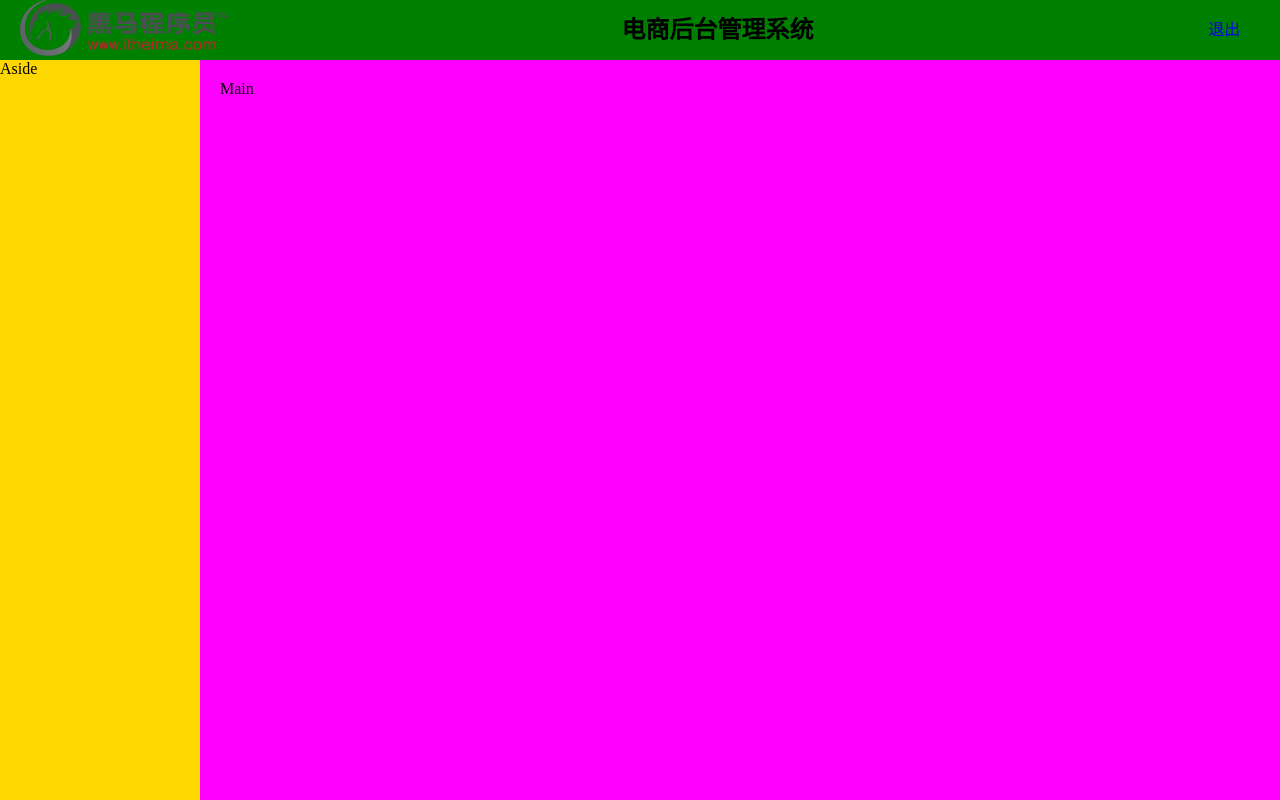
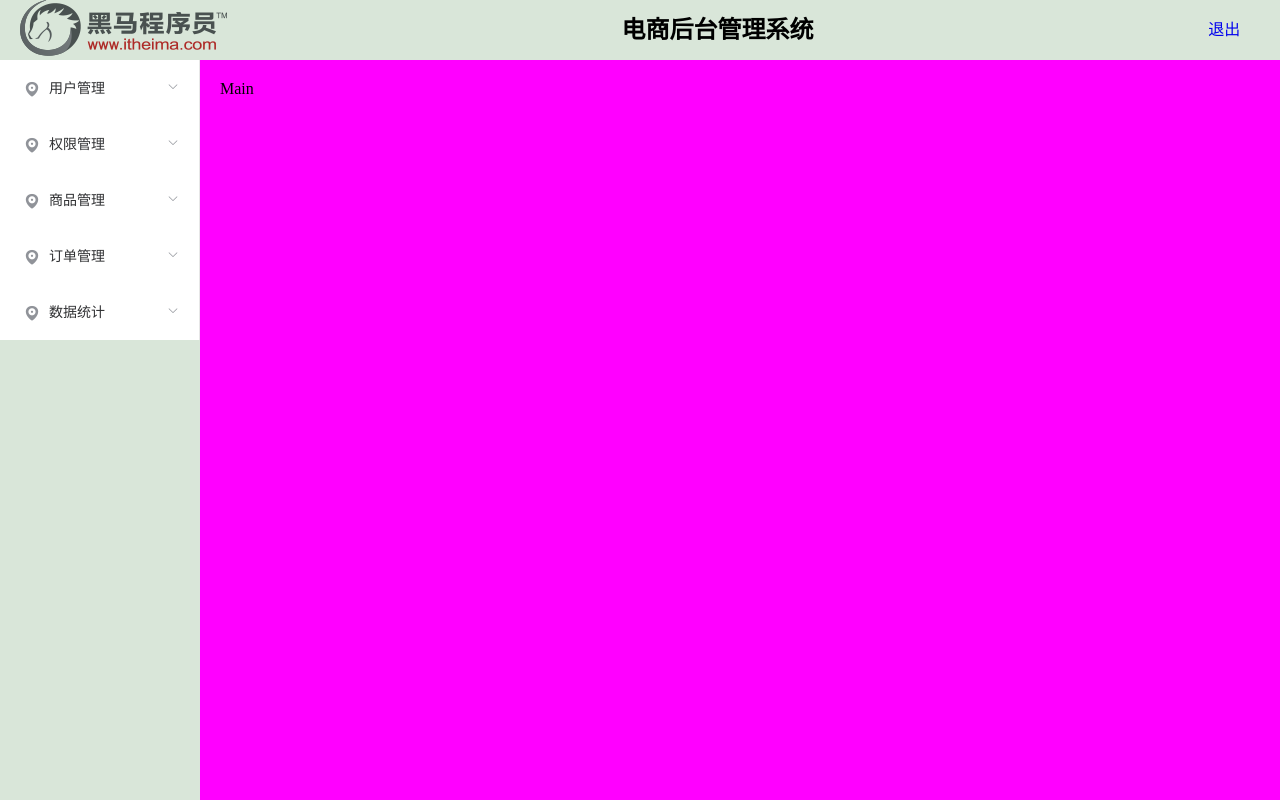
Before and after one commit to wuqibuhuan/shopmanager, a Vue app: page /#/ in a window 1280 px wide. Built offline with nearby package versions, Linux system fonts and the light colour scheme; sample sign-in values are in the browser's storage.

Commit message:
侧边栏结构完成

```diff
--- a/src/components/home.vue
+++ b/src/components/home.vue
@@ -10,13 +10,82 @@
         </el-col>
         <el-col :span="1">
           <div class="grid-content bg-purple">
-            <a href="#" class="loginout">退出</a>
+            <a href="#" class="loginout" @click.prevent="handleLoginout()">退出</a>
           </div>
         </el-col>
       </el-row>
     </el-header>
   <el-container>
-    <el-aside class="aside" width="200px">Aside</el-aside>
+      <!-- 导航 -->
+    <el-aside class="aside" width="200px">
+        <el-menu
+      default-active="1"
+      :router="true"
+      unique-opened>
+      <el-submenu index="2">
+        <template slot="title">
+          <i class="el-icon-location"></i>
+          <span>用户管理</span>
+        </template>
+        <el-menu-item-group>
+          <el-menu-item index="1-1"><i class="el-icon-menu"></i>用户列表</el-menu-item>
+        </el-menu-item-group>
+      </el-submenu>
+
+      <!-- 权限管理 -->
+       <el-submenu index="3">
+        <template slot="title">
+          <i class="el-icon-location"></i>
+          <span>权限管理</span>
+        </template>
+
+          <el-menu-item index="1-1"><i class="el-icon-menu"></i>角色列表</el-menu-item>
+           <el-menu-item index="1-1"><i class="el-icon-menu"></i>权限列表</el-menu-item>
+      </el-submenu>
+
+      <!-- 商品管理 -->
+       <el-submenu index="4">
+        <template slot="title">
+          <i class="el-icon-location"></i>
+          <span>商品管理</span>
+        </template>
+        <el-menu-item-group>
+
+          <el-menu-item index="1-1"><i class="el-icon-menu"></i>商品列表</el-menu-item>
+           <el-menu-item index="1-1"><i class="el-icon-menu"></i>分类参数</el-menu-item>
+            <el-menu-item index="1-1"><i class="el-icon-menu"></i>商品分类</el-menu-item>
+
+        </el-menu-item-group>
+      </el-submenu>
+
+      <!-- 订单管理 -->
+       <el-submenu index="5">
+        <template slot="title">
+          <i class="el-icon-location"></i>
+          <span>订单管理</span>
+        </template>
+        <el-menu-item-group>
+
+          <el-menu-item index="1-1"><i class="el-icon-menu"></i>订单列表</el-menu-item>
+
+        </el-menu-item-group>
+      </el-submenu>
+
+      <!-- 数据统计 -->
+       <el-submenu index="1">
+        <template slot="title">
+          <i class="el-icon-location"></i>
+          <span>数据统计</span>
+        </template>
+        <el-menu-item-group>
+
+          <el-menu-item index="1-1"><i class="el-icon-menu"></i>数据列表</el-menu-item>
+
+        </el-menu-item-group>
+      </el-submenu>
+
+    </el-menu>
+    </el-aside>
     <el-main class="main">Main</el-main>
   </el-container>
 </el-container>
@@ -24,17 +93,36 @@
 
 <script>
 export default {
-
+    beforeMount() {
+    if (!localStorage.getItem("token")) {
+      this.$router.push({
+        name: "login"
+      });
+    }
+  },
+  methods: {
+    // 退出
+    handleLoginout() {
+      // 1. 清除token
+      localStorage.clear();
+      // 2. 跳转到login
+      this.$router.push({
+        name: "login"
+      });
+      // 提示
+      this.$message.warning("退出成功");
+    }
+  }
 }
 </script>
 
 <style>
 .container {
     height: 100%;
-    background-color: green;
+    background-color: rgb(217, 230, 217);
 }
 .aside {
-    background-color: gold;
+    /* background-color: gold; */
 }
 .main {
     background-color: fuchsia;
```
